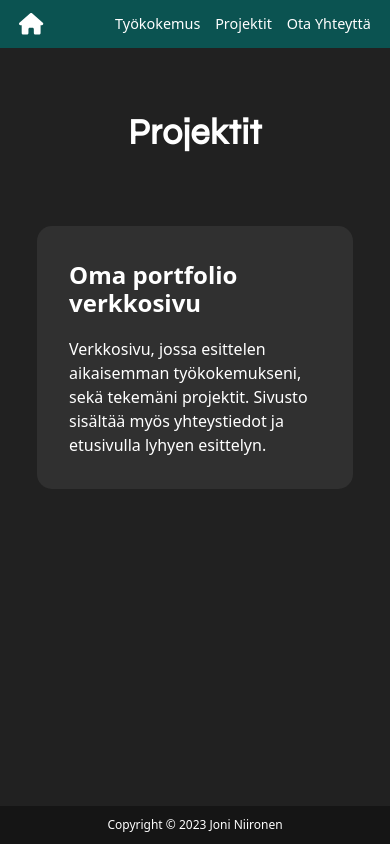
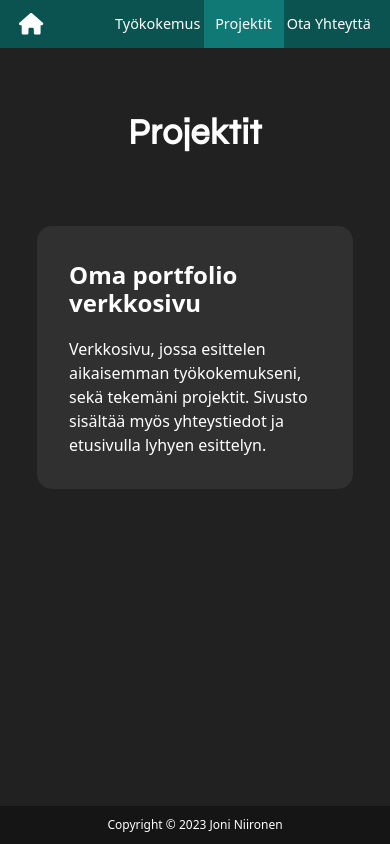
Before and after one commit to JoniNiironen/Portfolio, a plain HTML site: page projektit.html in a window 390 px wide. Drawn offline with nearby package versions, Linux system fonts and the light colour scheme.

Commit message:
Changed nav button behaviour on small screen size

```diff
--- a/css/projektit.css
+++ b/css/projektit.css
@@ -90,8 +90,7 @@ main div figure {
     padding-right: 0.2rem;
   }
 
-  nav div a:hover,
-  .active-page {
+  nav div a:hover {
     background-color: transparent;
   }
 
--- a/css/tyokokemus.css
+++ b/css/tyokokemus.css
@@ -96,8 +96,7 @@ main div figure {
     padding-right: 0.2rem;
   }
 
-  nav div a:hover,
-  .active-page {
+  nav div a:hover {
     background-color: transparent;
   }
 
--- a/css/yhteystiedot.css
+++ b/css/yhteystiedot.css
@@ -81,8 +81,7 @@ main div form input[type="submit"]:hover {
     padding-right: 0.2rem;
   }
 
-  nav div a:hover,
-  .active-page {
+  nav div a:hover {
     background-color: transparent;
   }
 
```
